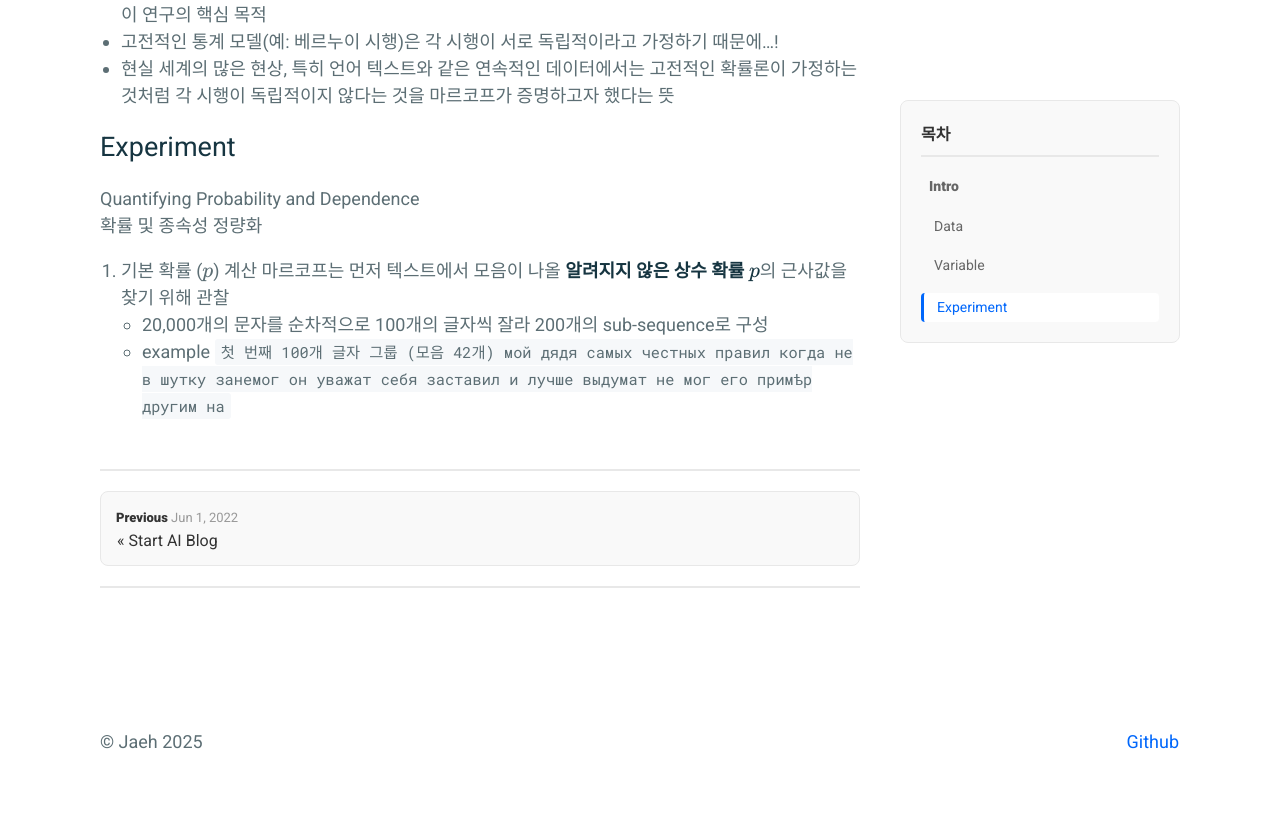
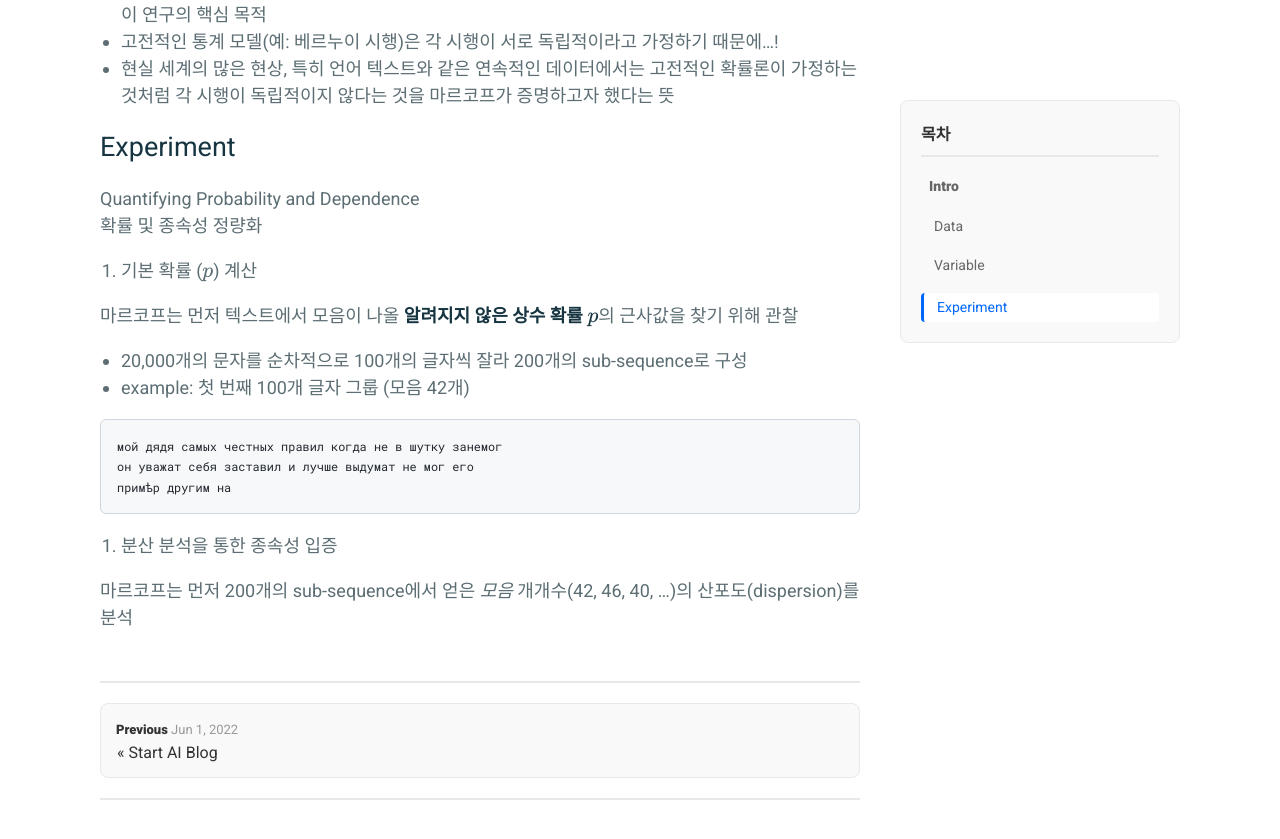
Before and after one commit to heonyus/heonyus.github.io, a Jekyll site: the page built from _posts/2022-06-02-Markov-Chain.md, in a window 1280 px wide and 900 px high, scrolled down 1012 px. Shown: the top 839 px of the window. Built offline with Jekyll 4.4.1, drawn with Linux system fonts in a browser that asks for light colours.

Commit message:
Fix code block syntax and add proper line breaks in Markov Chain post

````diff
--- a/_posts/2022-06-02-Markov-Chain.md
+++ b/_posts/2022-06-02-Markov-Chain.md
@@ -6,28 +6,43 @@ tags: [paper, markov]
 ---
 
 # Intro
-일반적인 확률론의 가정을 깨고, 현실 세계 데이터에서 발생하는 종속성(연결성)을 수학적으로 모델링하고 증명하고자 함 <br>
+
+일반적인 확률론의 가정을 깨고, 현실 세계 데이터에서 발생하는 종속성(연결성)을 수학적으로 모델링하고 증명하고자 함
 
 ## Data
+
 Pushkin의 소설 Eugene Onegin(실제 데이터)의 첫장 전체와 두 번째 장 16개 연을 분석
+
 - 총 데이터 양: 20,000 개의 러시아어 알파벳 문자(20,000개의 연결된 시행;Connected Trials)
 - 제외 문자: 러시아어의 단단한 부호(ъ), 부드러운 부호(ь)는 독립적으로 발음되지 않음
 
 ## Variable
+
 20,000개의 문자를 모음(vowel) 또는 자음(consonant) 중 하나로 분류되는 시행으로 간주
+
 - 연결된 시행(Connected Trials)'의 의미: 종속성 입증
 - 마르코프가 이 20,000개의 문자를 '독립적인 시행'이 아닌 '연결된 시행'으로 간주했다는 사실 자체가 이 연구의 핵심 목적
 - 고전적인 통계 모델(예: 베르누이 시행)은 각 시행이 서로 독립적이라고 가정하기 때문에...!
 - 현실 세계의 많은 현상, 특히 언어 텍스트와 같은 연속적인 데이터에서는 고전적인 확률론이 가정하는 것처럼 각 시행이 독립적이지 않다는 것을 마르코프가 증명하고자 했다는 뜻
 
 # Experiment
-Quantifying Probability and Dependence<br>
+
+Quantifying Probability and Dependence
 확률 및 종속성 정량화
 
 1. 기본 확률 ($p$) 계산
+
 마르코프는 먼저 텍스트에서 모음이 나올 **알려지지 않은 상수 확률 $p$**의 근사값을 찾기 위해 관찰
+
 - 20,000개의 문자를 순차적으로 100개의 글자씩 잘라 200개의 sub-sequence로 구성
-- example
-```첫 번째 100개 글자 그룹 (모음 42개)
-мой дядя самых честных правил когда не в шутку занемог он уважат себя заставил и лучше выдумат не мог его примѣр другим на
+- example: 첫 번째 100개 글자 그룹 (모음 42개)
+
+```text
+мой дядя самых честных правил когда не в шутку занемог
+он уважат себя заставил и лучше выдумат не мог его
+примѣр другим на
 ```
+
+2. 분산 분석을 통한 종속성 입증
+
+마르코프는 먼저 200개의 sub-sequence에서 얻은 *모음* 개개수(42, 46, 40, ...)의 산포도(dispersion)를 분석
````
